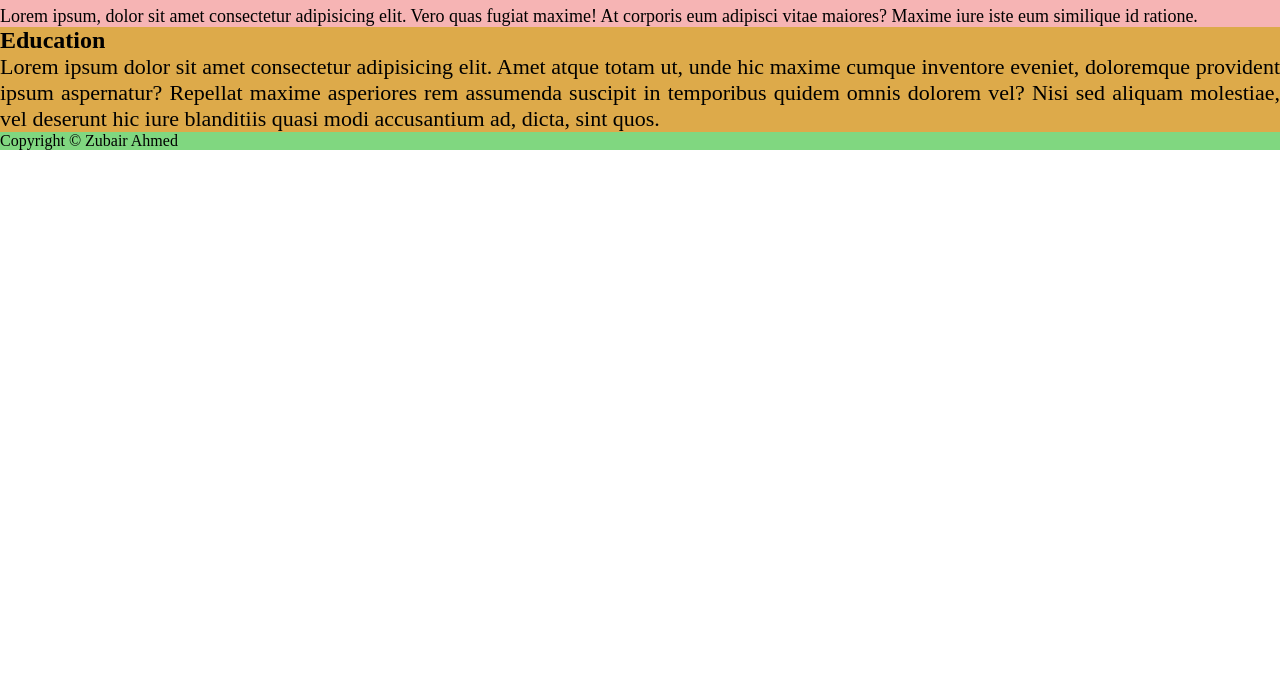
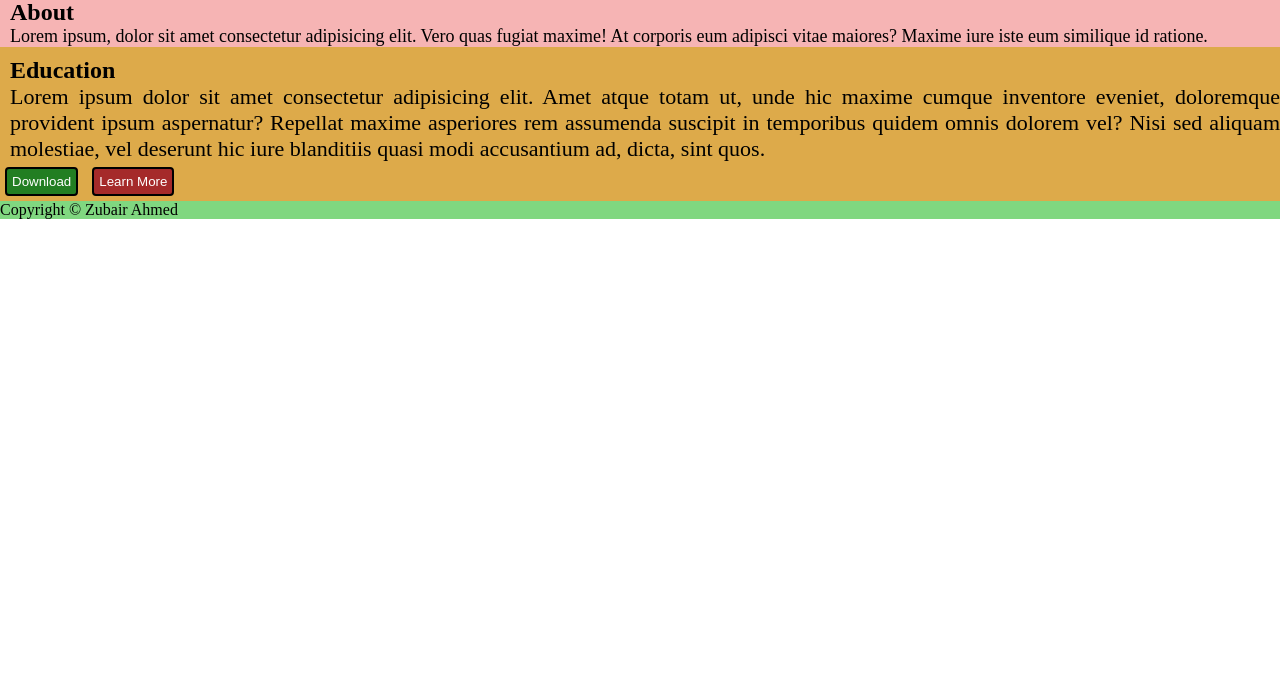
Before and after one commit to Zubair650/SASS-Practice-Task, a plain HTML site: page index.html in a window 1280 px wide. Shown: the part 106-800 px from the top of the page. Drawn offline with Linux system fonts and the light colour scheme.

Commit message:
@extend added

```diff
--- a/index.html
+++ b/index.html
@@ -1,11 +1,13 @@
 <!DOCTYPE html>
 <html lang="en">
+
 <head>
     <meta charset="UTF-8">
     <meta name="viewport" content="width=device-width, initial-scale=1.0">
     <title>SASS Practice</title>
     <link rel="stylesheet" href="styles/demo.css">
 </head>
+
 <body>
     <header>
         <h2>Study with SASS</h2>
@@ -18,19 +20,27 @@
         </nav>
     </header>
     <main id="about">
-        <section >
+        <section>
             <h2>About</h2>
-            <p>Lorem ipsum, dolor sit amet consectetur adipisicing elit. Vero quas fugiat maxime! At corporis eum adipisci vitae maiores? Maxime iure iste eum similique id ratione.</p>
+            <p>Lorem ipsum, dolor sit amet consectetur adipisicing elit. Vero quas fugiat maxime! At corporis eum
+                adipisci vitae maiores? Maxime iure iste eum similique id ratione.</p>
         </section>
     </main>
     <main id="education">
-        <section >
+        <section>
             <h2>Education</h2>
-            <p>Lorem ipsum dolor sit amet consectetur adipisicing elit. Amet atque totam ut, unde hic maxime cumque inventore eveniet, doloremque provident ipsum aspernatur? Repellat maxime asperiores rem assumenda suscipit in temporibus quidem omnis dolorem vel? Nisi sed aliquam molestiae, vel deserunt hic iure blanditiis quasi modi accusantium ad, dicta, sint quos.</p>
+            <p>Lorem ipsum dolor sit amet consectetur adipisicing elit. Amet atque totam ut, unde hic maxime cumque
+                inventore eveniet, doloremque provident ipsum aspernatur? Repellat maxime asperiores rem assumenda
+                suscipit in temporibus quidem omnis dolorem vel? Nisi sed aliquam molestiae, vel deserunt hic iure
+                blanditiis quasi modi accusantium ad, dicta, sint quos.</p>
         </section>
+        <button class="btn-download">Download</button>
+        <button class="btn-learn">Learn More</button>
     </main>
+
     <footer>
         <p>Copyright &copy; Zubair Ahmed</p>
     </footer>
 </body>
+
 </html>
--- a/styles/base/_type.scss
+++ b/styles/base/_type.scss
@@ -1,5 +1,5 @@
 h1,
 h2,
 h3 {
-    margin-top: 0px;
+    padding: 10px 0 0 10px;
 }
--- a/styles/demo.scss
+++ b/styles/demo.scss
@@ -8,7 +8,7 @@
 @mixin para-style($size, $style) {
     font-size: $size;
     text-align: $style;
-    margin: 0px;
+    margin: 0px 0 0 10px;
 }
 
 #about {
@@ -59,6 +59,30 @@ nav {
     }
 }
 
+.btn {
+    margin: 5px;
+    padding: 5px;
+    color: white;
+    border-radius: 4px;
+    border: 2px solid black;
+    cursor: pointer;
+}
+
+@mixin btn-style($bg-color) {
+    background-color: $bg-color;
+}
+
+.btn-download {
+    // @extend directive in Sass is used to share a set of CSS properties from one selector to another.
+    @extend .btn;
+    @include btn-style(rgb(34, 126, 34))
+}
+
+.btn-learn {
+    @extend .btn;
+    @include btn-style(brown)
+}
+
 footer {
     background-color: variable.$footer-bgcolor;
 }
```
Also changed, not shown: styles/demo.css, 1 other file.
